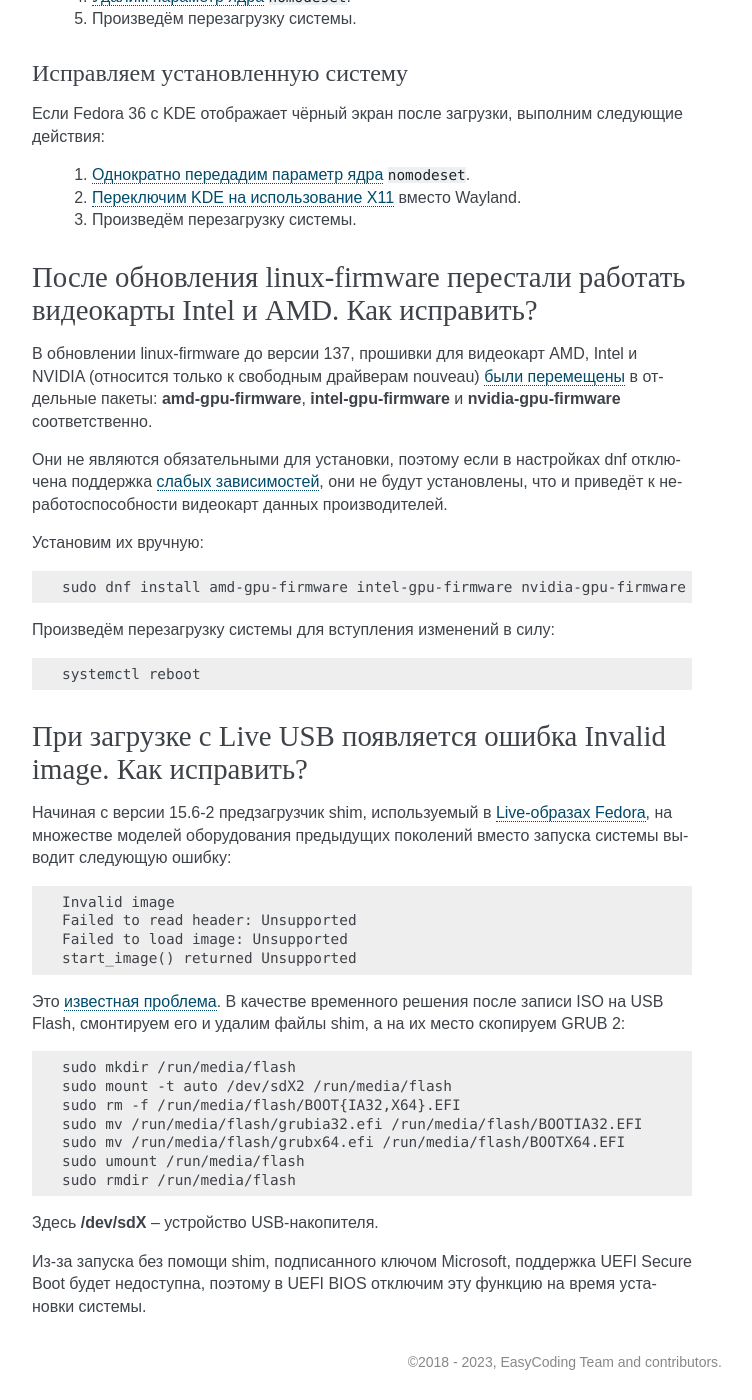
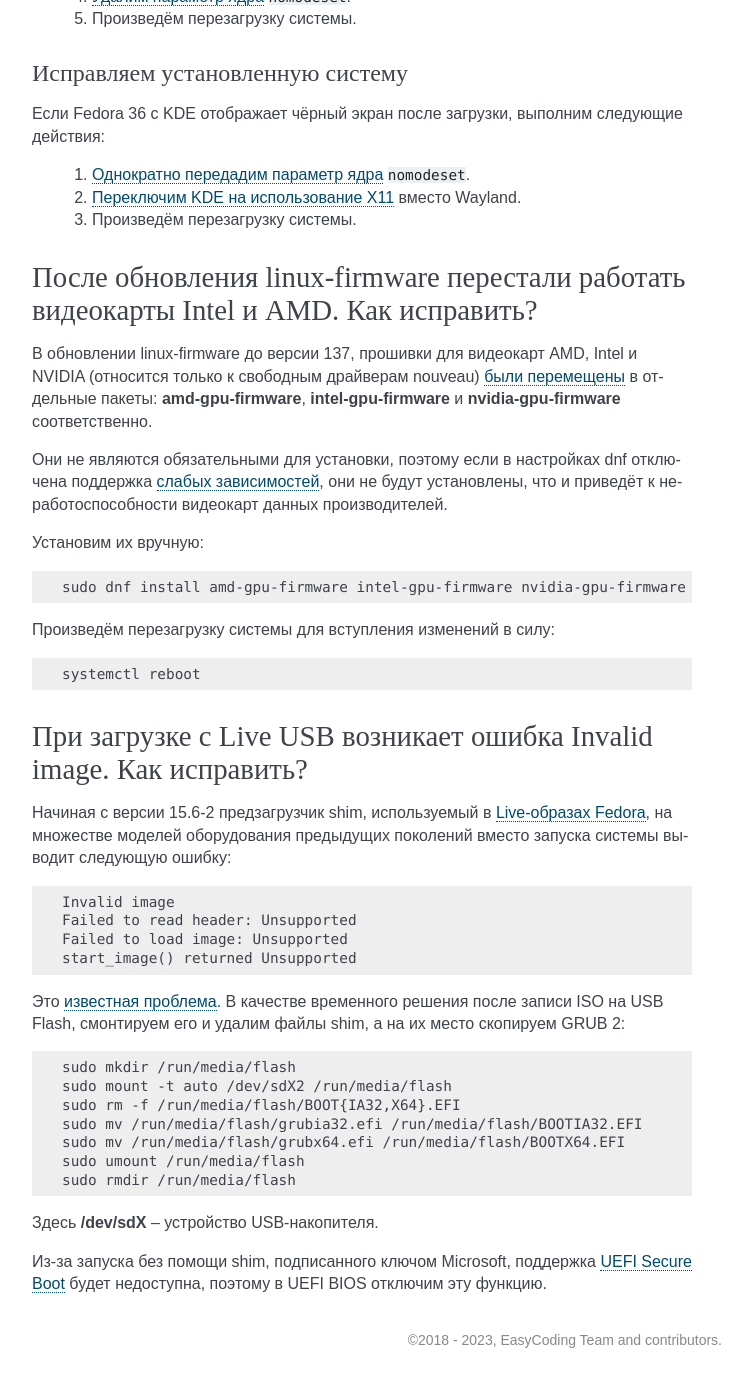
Before and after one commit to RussianFedora/FAQ, a Sphinx documentation site: the page built from source/tips-and-tricks.rst, in a window 1280 px wide and 1400 px high, scrolled down 14294 px. Shown: the whole window, without its empty margins (388-1140 px from the left). Built offline with Sphinx 7.4.7, drawn with Linux system fonts in a browser that asks for light colours; comment, search, counter and statistics services are not loaded; after the commit the page ends 15672 px from its top, so only the background shows below that; some of the changed text lies outside the part shown.

Commit message:
Updated usb-invalid-image question.

```diff
--- a/source/tips-and-tricks.rst
+++ b/source/tips-and-tricks.rst
@@ -788,8 +788,8 @@
 .. index:: flash, usb, live, installation
 .. _usb-invalid-image:
 
-При загрузке с Live USB появляется ошибка Invalid image. Как исправить?
-============================================================================
+При загрузке с Live USB возникает ошибка Invalid image. Как исправить?
+==========================================================================
 
 Начиная с версии 15.6-2 предзагрузчик shim, используемый в :ref:`Live-образах Fedora <usb-flash>`, на множестве моделей оборудования предыдущих поколений вместо запуска системы выводит следующую ошибку:
 
@@ -814,4 +814,4 @@
 
 Здесь **/dev/sdX** -- устройство USB-накопителя.
 
-Из-за запуска без помощи shim, подписанного ключом Microsoft, поддержка UEFI Secure Boot будет недоступна, поэтому в UEFI BIOS отключим эту функцию на время установки системы.
+Из-за запуска без помощи shim, подписанного ключом Microsoft, поддержка :ref:`UEFI Secure Boot <secure-boot>` будет недоступна, поэтому в UEFI BIOS отключим эту функцию.
```
